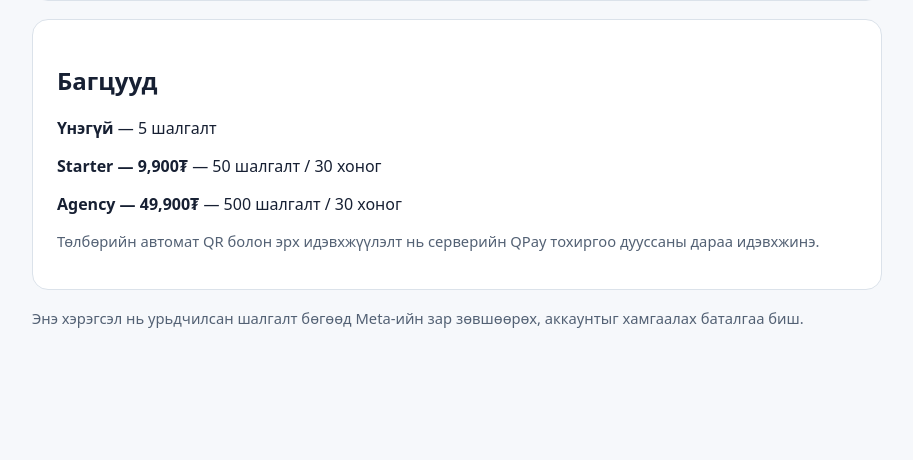
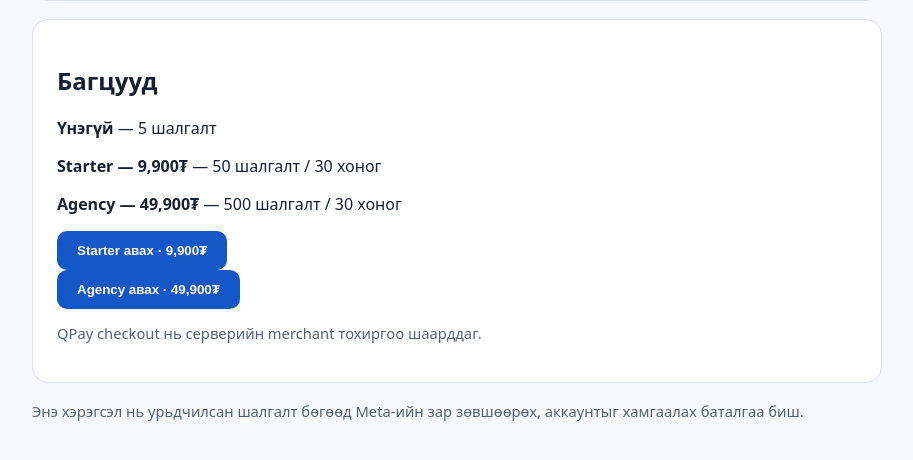
Before and after one commit to bi421/fb-planner-audit, a Flask app: page /audit in a window 1280 px wide. Shown: the part 477-937 px from the top of the page, without its empty margins (183-1096 px from the left). Before the commit the page ends 805 px from the top, so only its background shows below. Run offline with Flask 3, Linux system fonts and the light colour scheme; parts of the project's set-up code (start-up, migrations or seed data) failed here and were passed over.

Commit message:
feat(payments): connect pricing buttons to QPay checkout

```diff
--- a/templates/audit.html
+++ b/templates/audit.html
@@ -49,7 +49,7 @@
     <p><strong>Үнэгүй</strong> — 5 шалгалт</p>
     <p><strong>Starter — 9,900₮</strong> — 50 шалгалт / 30 хоног</p>
     <p><strong>Agency — 49,900₮</strong> — 500 шалгалт / 30 хоног</p>
-    <p class="muted">Төлбөрийн автомат QR болон эрх идэвхжүүлэлт нь серверийн QPay тохиргоо дууссаны дараа идэвхжинэ.</p>
+    <form method="post" action="/billing/invoice"><input type="hidden" name="plan" value="starter"><button type="submit">Starter авах · 9,900₮</button></form><form method="post" action="/billing/invoice"><input type="hidden" name="plan" value="agency"><button type="submit">Agency авах · 49,900₮</button></form><p class="muted">QPay checkout нь серверийн merchant тохиргоо шаарддаг.</p>
   </section>
   <p class="muted">Энэ хэрэгсэл нь урьдчилсан шалгалт бөгөөд Meta-ийн зар зөвшөөрөх, аккаунтыг хамгаалах баталгаа биш.</p>
 </body>
```
